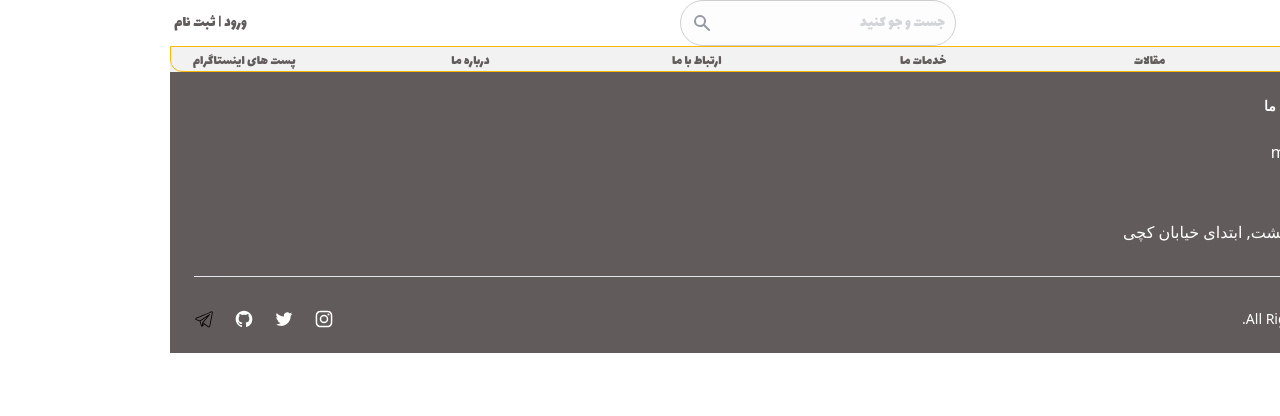
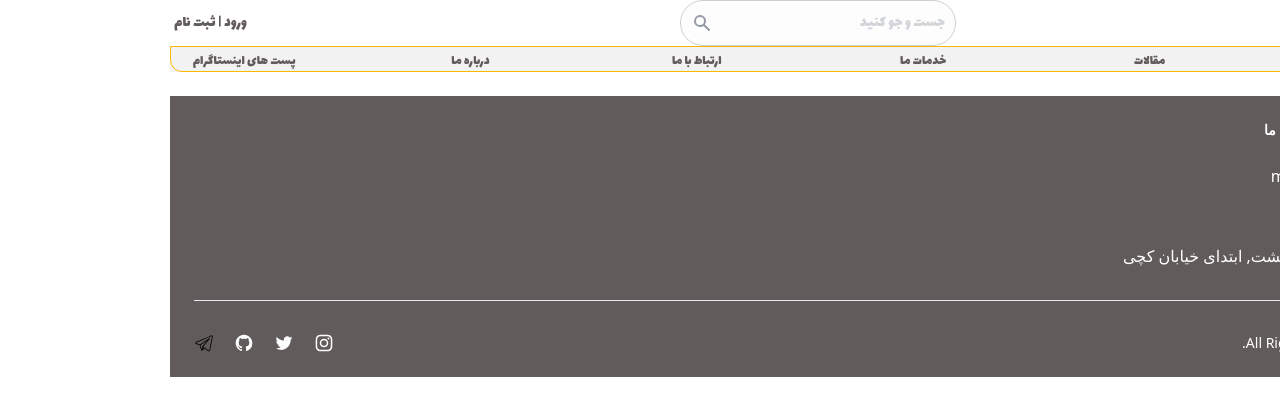
Before and after one commit to Parsa361/MyHood, a Nuxt app: page /contact in a window 1280 px wide. Shown: the top 416 px of the page. Built offline with nearby package versions, Linux system fonts and the light colour scheme.

Commit message:
add contact us page to dir

```diff
--- /dev/null
+++ b/pages/contact/index.vue
@@ -0,0 +1,3 @@
+<template>
+    <h1 class="py-[10rem] px-[10rem]">This is contact us page</h1>
+</template>
```
